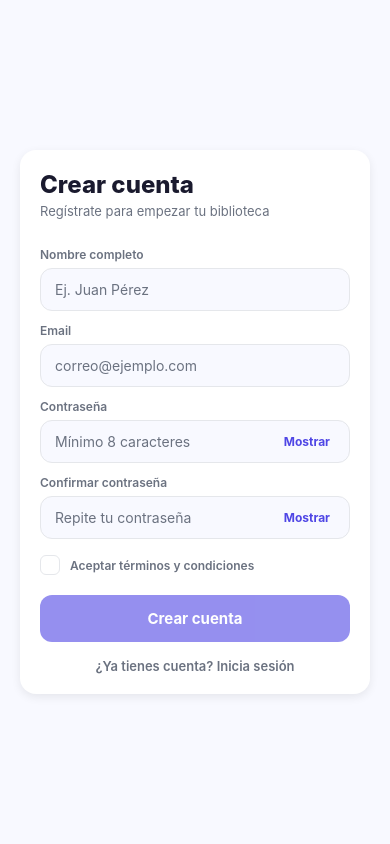
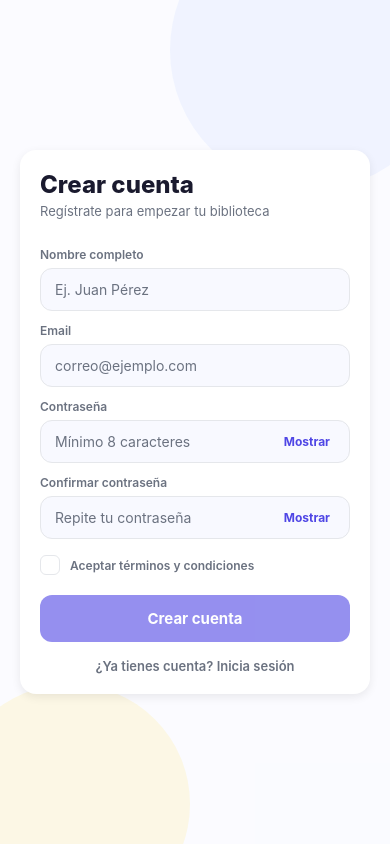
Before and after one commit to EAndresG/Proyecto-desarollo-movil-II, a React Native app: screen /Register in a window 390 px wide. Built offline with nearby package versions, Linux system fonts and the light colour scheme.

Commit message:
Se mejoro el diseño del fondo de login/Register y se aumento el tiempo de validación de correo.

```diff
--- a/src/screens/auth/LoginScreen.js
+++ b/src/screens/auth/LoginScreen.js
@@ -28,9 +28,11 @@ export default function LoginScreen({ navigation }) {
   const [showPassword, setShowPassword] = useState(false);
   const [localError, setLocalError] = useState('');
   const [noticeVisible, setNoticeVisible] = useState(false);
+  const [showEmailHint, setShowEmailHint] = useState(false);
   const noticeOpacity = useRef(new Animated.Value(0)).current;
   const noticeScale = useRef(new Animated.Value(0.96)).current;
   const shakeAnim = useRef(new Animated.Value(0)).current;
+  const emailTimer = useRef(null);
 
   const isEmailValid = useMemo(() => validateEmail(email), [email]);
   const isPasswordValid = useMemo(() => validatePassword(password), [password]);
@@ -69,6 +71,24 @@ export default function LoginScreen({ navigation }) {
     ]).start();
   }, [localError, noticeOpacity, noticeScale, shakeAnim]);
 
+  useEffect(() => {
+    if (emailTimer.current) {
+      clearTimeout(emailTimer.current);
+    }
+    setShowEmailHint(false);
+
+    if (!email.trim()) return;
+    emailTimer.current = setTimeout(() => {
+      setShowEmailHint(true);
+    }, 1200);
+
+    return () => {
+      if (emailTimer.current) {
+        clearTimeout(emailTimer.current);
+      }
+    };
+  }, [email]);
+
   const handleSubmit = useCallback(async () => {
     if (!email.trim() || !password.trim()) {
       setLocalError('Todos los campos son obligatorios');
@@ -106,6 +126,11 @@ export default function LoginScreen({ navigation }) {
       style={styles.container}
       behavior={Platform.OS === 'ios' ? 'padding' : undefined}
     >
+      <View style={styles.background}>
+        <View style={styles.blobPrimary} />
+        <View style={styles.blobSecondary} />
+        <View style={styles.gridOverlay} />
+      </View>
       <Animated.View style={[styles.card, { transform: [{ translateX: shakeAnim }] }]}
       >
         <Text style={styles.title}>BookShelf</Text>
@@ -121,7 +146,7 @@ export default function LoginScreen({ navigation }) {
           value={email}
           onChangeText={setEmail}
         />
-        {!!email && !isEmailValid && (
+        {!!email && !isEmailValid && showEmailHint && (
           <Text style={styles.helperText}>Email inválido</Text>
         )}
 
@@ -194,6 +219,34 @@ const styles = StyleSheet.create({
     backgroundColor: COLORS.background,
     paddingHorizontal: 20,
     justifyContent: 'center',
+  },
+  background: {
+    ...StyleSheet.absoluteFillObject,
+    overflow: 'hidden',
+  },
+  blobPrimary: {
+    position: 'absolute',
+    width: 280,
+    height: 280,
+    borderRadius: 140,
+    backgroundColor: '#e0e7ff',
+    top: -90,
+    right: -60,
+    opacity: 0.7,
+  },
+  blobSecondary: {
+    position: 'absolute',
+    width: 240,
+    height: 240,
+    borderRadius: 120,
+    backgroundColor: '#fde68a',
+    bottom: -80,
+    left: -50,
+    opacity: 0.35,
+  },
+  gridOverlay: {
+    ...StyleSheet.absoluteFillObject,
+    backgroundColor: 'rgba(255, 255, 255, 0.35)',
   },
   card: {
     backgroundColor: '#fff',
--- a/src/screens/auth/RegisterScreen.js
+++ b/src/screens/auth/RegisterScreen.js
@@ -32,9 +32,11 @@ export default function RegisterScreen({ navigation }) {
   const [showConfirm, setShowConfirm] = useState(false);
   const [localError, setLocalError] = useState('');
   const [noticeVisible, setNoticeVisible] = useState(false);
+  const [showEmailHint, setShowEmailHint] = useState(false);
   const noticeOpacity = useRef(new Animated.Value(0)).current;
   const noticeScale = useRef(new Animated.Value(0.96)).current;
   const shakeAnim = useRef(new Animated.Value(0)).current;
+  const emailTimer = useRef(null);
 
   const isEmailValid = useMemo(() => validateEmail(email), [email]);
   const isPasswordValid = useMemo(() => validatePassword(password), [password]);
@@ -81,6 +83,24 @@ export default function RegisterScreen({ navigation }) {
       Animated.timing(shakeAnim, { toValue: 0, duration: 60, useNativeDriver: true }),
     ]).start();
   }, [localError, noticeOpacity, noticeScale, shakeAnim]);
+
+  useEffect(() => {
+    if (emailTimer.current) {
+      clearTimeout(emailTimer.current);
+    }
+    setShowEmailHint(false);
+
+    if (!email.trim()) return;
+    emailTimer.current = setTimeout(() => {
+      setShowEmailHint(true);
+    }, 1200);
+
+    return () => {
+      if (emailTimer.current) {
+        clearTimeout(emailTimer.current);
+      }
+    };
+  }, [email]);
 
   const handleSubmit = useCallback(async () => {
     if (!nombre.trim() || !email.trim() || !password.trim() || !confirmPassword.trim()) {
@@ -138,6 +158,11 @@ export default function RegisterScreen({ navigation }) {
       style={styles.container}
       behavior={Platform.OS === 'ios' ? 'padding' : undefined}
     >
+      <View style={styles.background}>
+        <View style={styles.blobPrimary} />
+        <View style={styles.blobSecondary} />
+        <View style={styles.gridOverlay} />
+      </View>
       <Animated.View style={[styles.card, { transform: [{ translateX: shakeAnim }] }]}
       >
         <Text style={styles.title}>Crear cuenta</Text>
@@ -162,7 +187,7 @@ export default function RegisterScreen({ navigation }) {
           value={email}
           onChangeText={setEmail}
         />
-        {!!email && !isEmailValid && (
+        {!!email && !isEmailValid && showEmailHint && (
           <Text style={styles.helperText}>Email inválido</Text>
         )}
 
@@ -263,6 +288,34 @@ const styles = StyleSheet.create({
     backgroundColor: COLORS.background,
     paddingHorizontal: 20,
     justifyContent: 'center',
+  },
+  background: {
+    ...StyleSheet.absoluteFillObject,
+    overflow: 'hidden',
+  },
+  blobPrimary: {
+    position: 'absolute',
+    width: 280,
+    height: 280,
+    borderRadius: 140,
+    backgroundColor: '#e0e7ff',
+    top: -90,
+    right: -60,
+    opacity: 0.7,
+  },
+  blobSecondary: {
+    position: 'absolute',
+    width: 240,
+    height: 240,
+    borderRadius: 120,
+    backgroundColor: '#fde68a',
+    bottom: -80,
+    left: -50,
+    opacity: 0.35,
+  },
+  gridOverlay: {
+    ...StyleSheet.absoluteFillObject,
+    backgroundColor: 'rgba(255, 255, 255, 0.35)',
   },
   card: {
     backgroundColor: '#fff',
```
